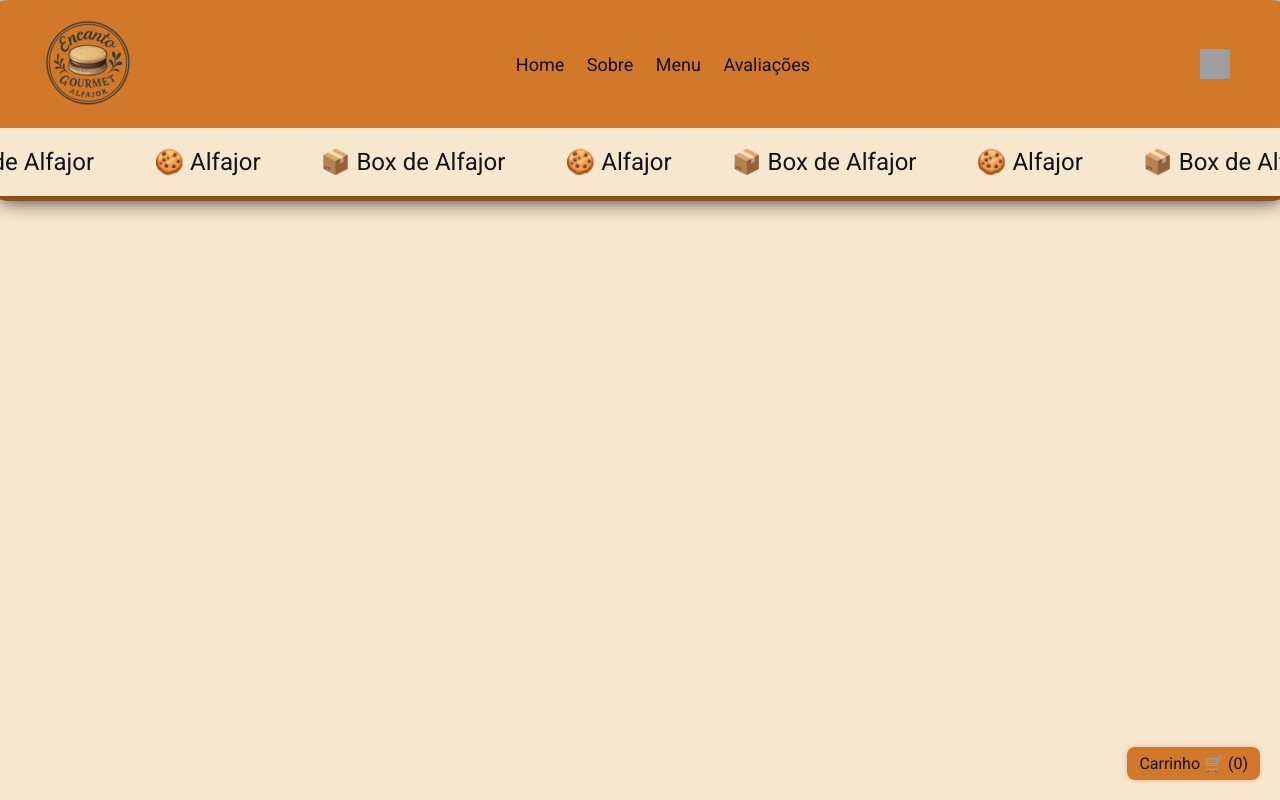
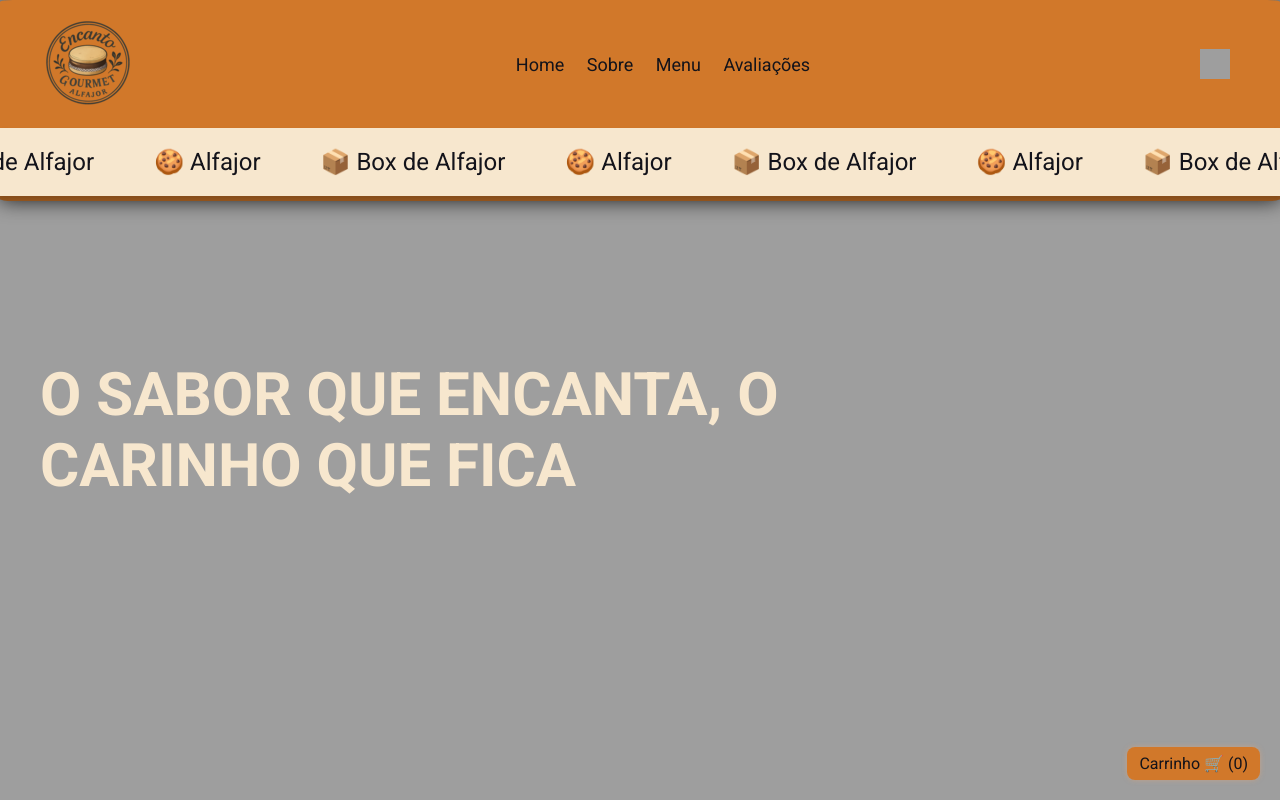
Before and after one commit to Klebolt/ENCANTO_GOURMET, a plain HTML site: page index.html in a window 1280 px wide. Shown: the top 800 px of the page. Drawn offline with Linux system fonts and the light colour scheme; the site is published under a folder, as on GitHub Pages, so addresses that start at the root find nothing; grey boxes are pictures that could not be loaded.

Commit message:
Update style.css

```diff
--- a/style.css
+++ b/style.css
@@ -99,7 +99,7 @@ section {
 }
 
 .home-container {
-    background: url("/img2/homealf.png");
+    background: url("img2/homealf.png");
     height: 100vh;
     background-position: center;
     background-size: cover;
```
